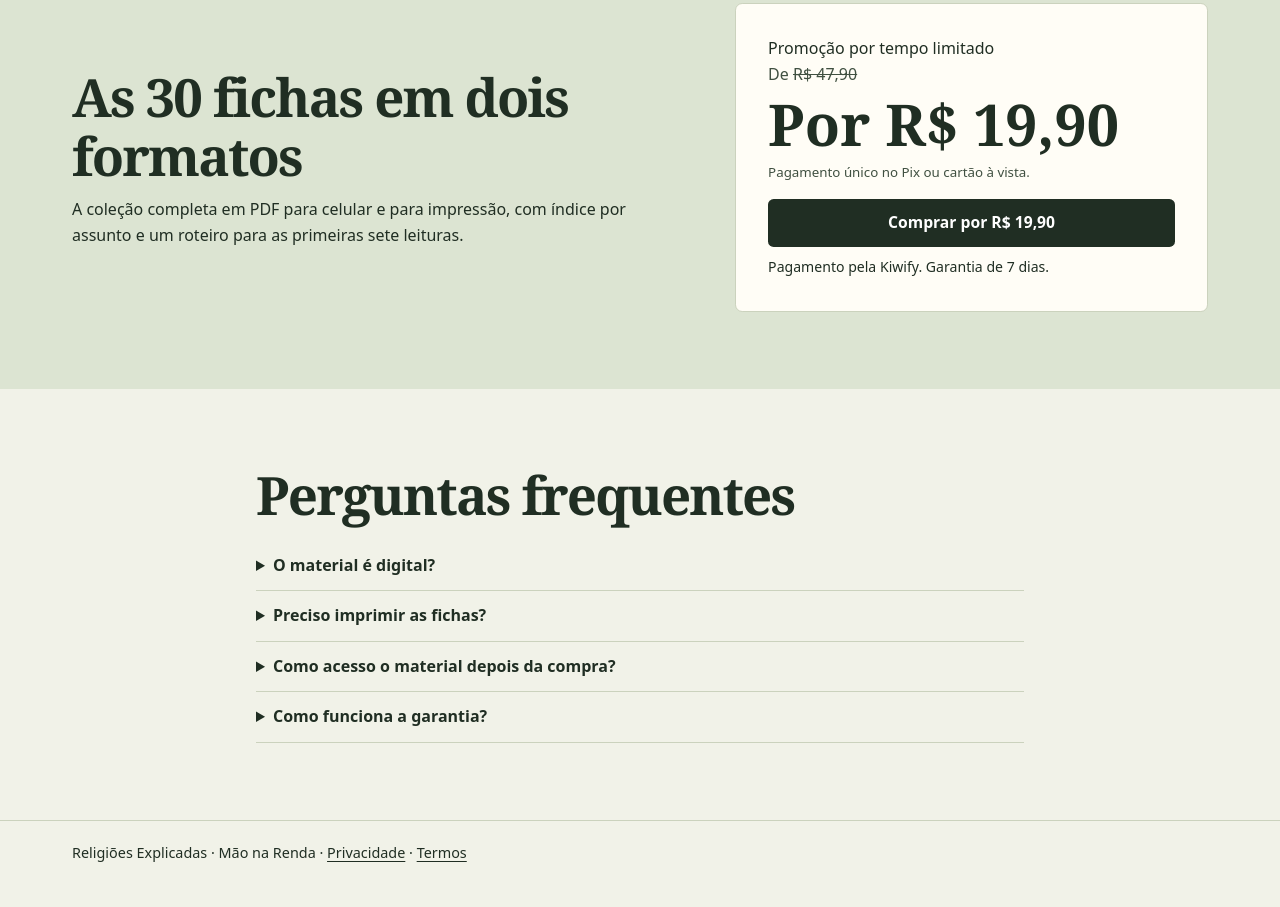
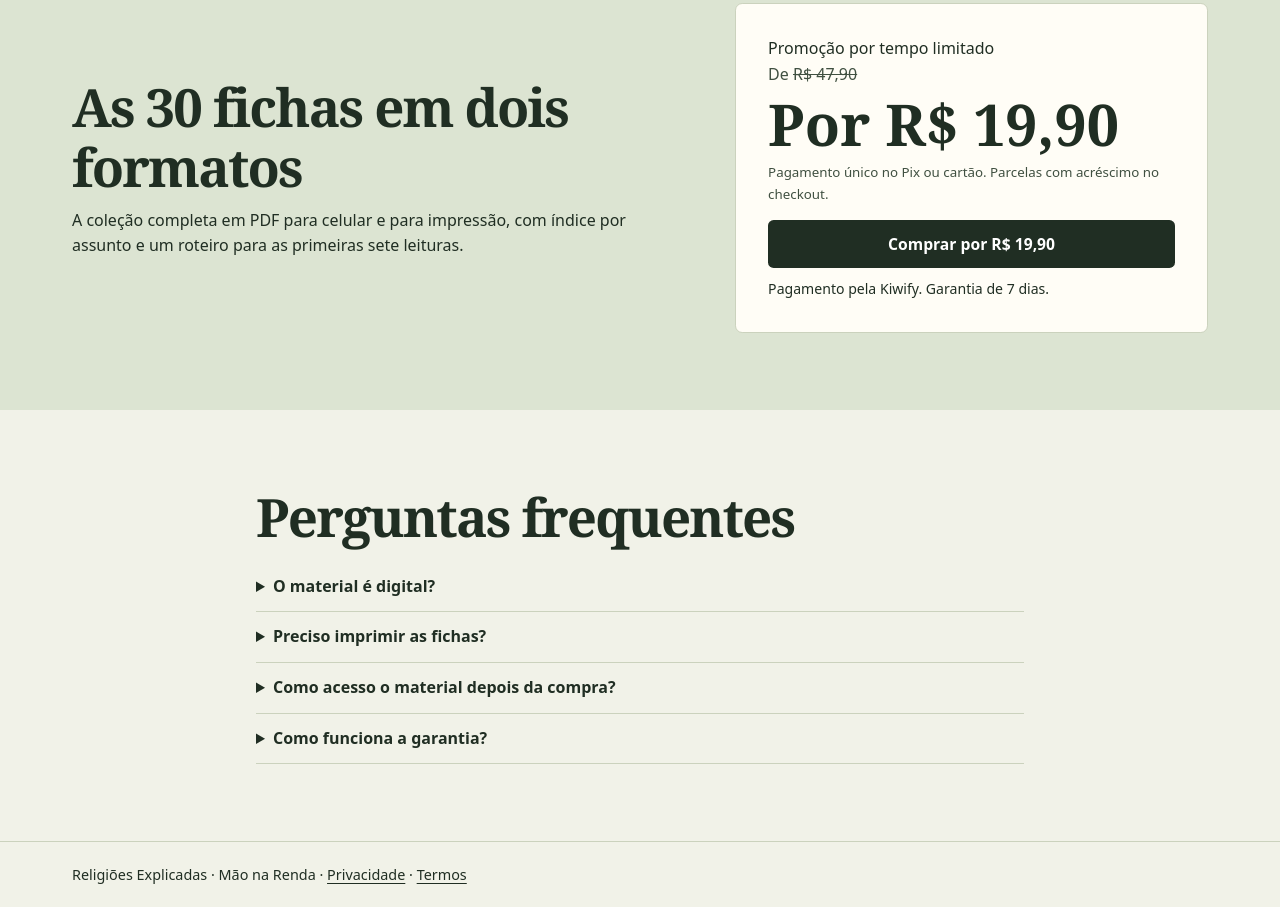
Before and after one commit to GuiiPraxedes/maonarenda-site, a plain HTML site: page parabolas/index.html in a window 1280 px wide. Shown: the part 1599-2506 px from the top of the page. Before the commit the page ends 2484 px from the top, so only its background shows below. Drawn offline with Linux system fonts and the light colour scheme.

Commit message:
Informa o parcelamento no checkout de Parábolas

```diff
--- a/parabolas/index.html
+++ b/parabolas/index.html
@@ -138,7 +138,7 @@
           <p>Promoção por tempo limitado</p>
           <p class="valor-anterior">De <s>R$ 47,90</s></p>
           <strong class="price">Por R$ 19,90</strong>
-          <small>Pagamento único no Pix ou cartão à vista.</small>
+          <small>Pagamento único no Pix ou cartão. Parcelas com acréscimo no checkout.</small>
           <a class="button checkout-live" href="https://pay.kiwify.com.br/FYIdHax" data-funil-cta="oferta">Comprar por R$ 19,90</a>
           <p class="offer-note">Pagamento pela Kiwify. Garantia de 7 dias.</p>
         </div>
```
